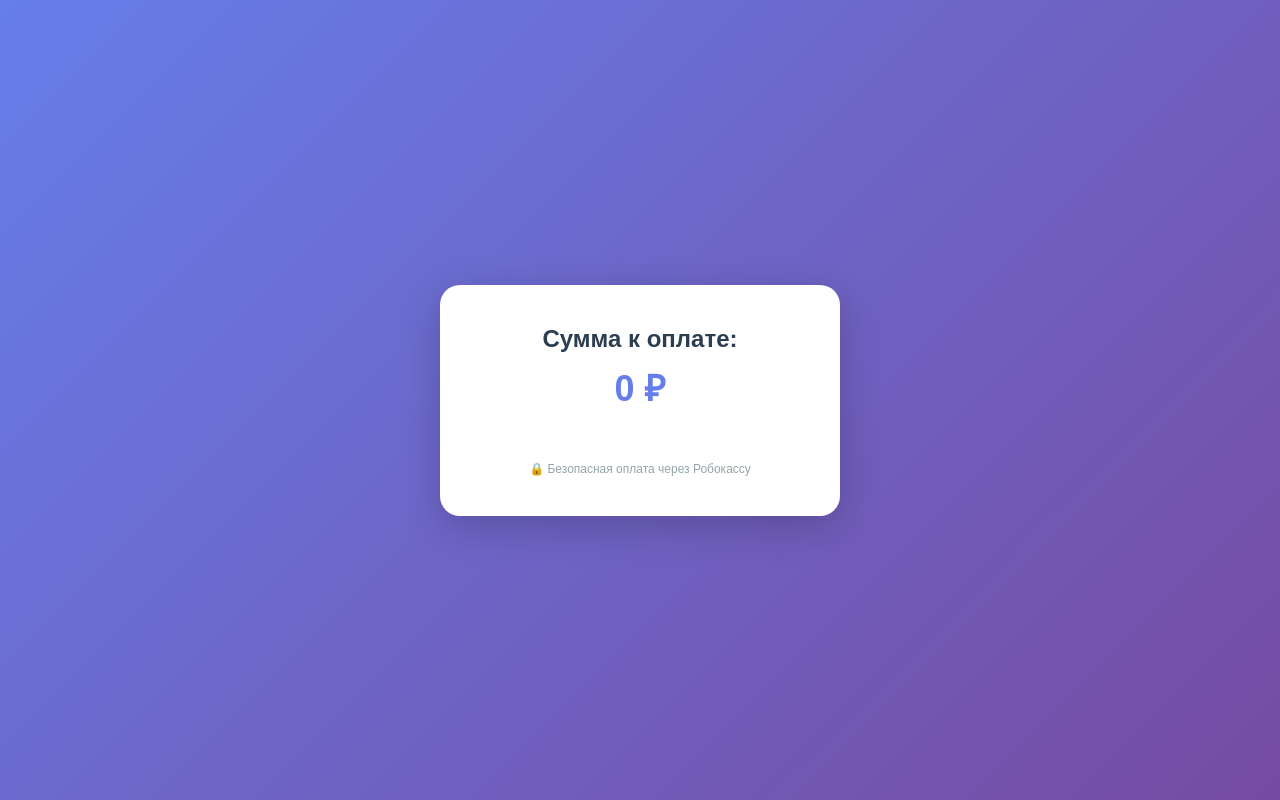
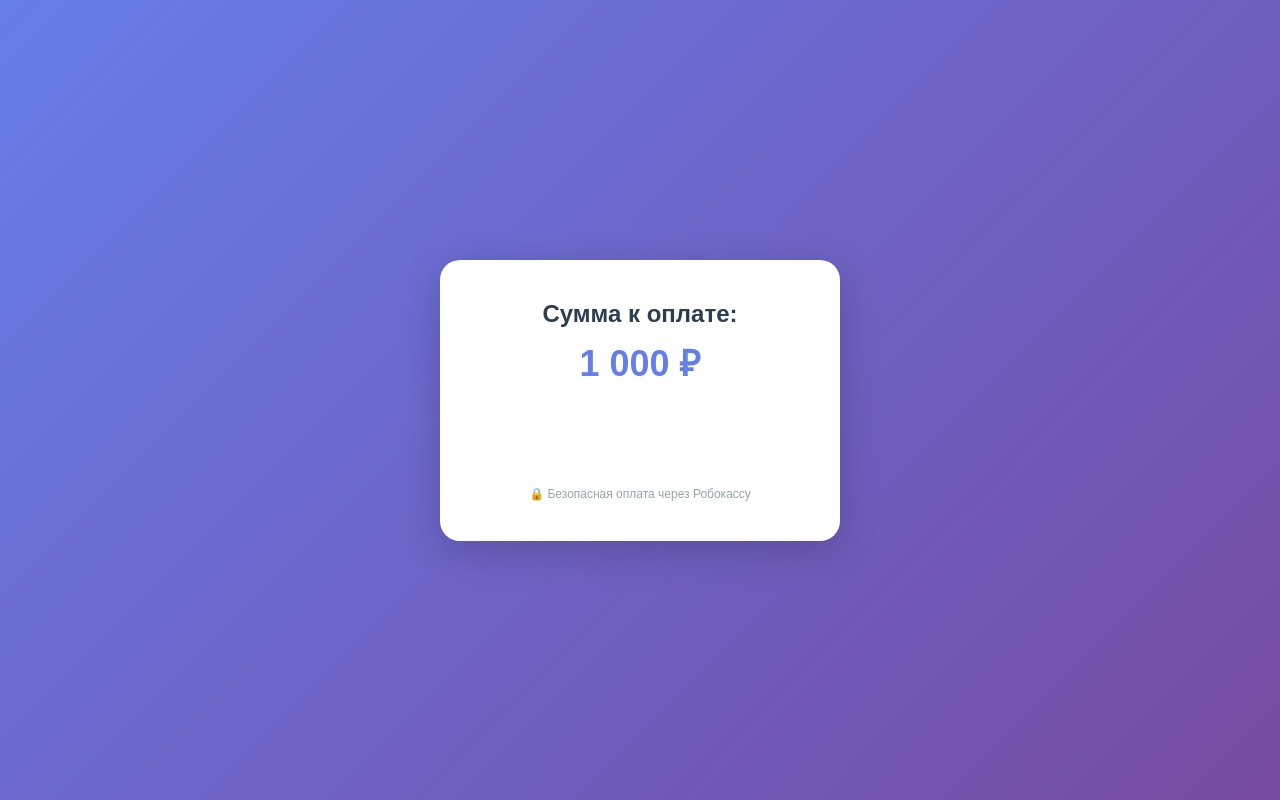
Before and after one commit to dakharitonov-netizen/robokassa-widget, a plain HTML site: page index.html in a window 1280 px wide. Drawn offline with Linux system fonts and the light colour scheme.

Commit message:
Update index.html

```diff
--- a/index.html
+++ b/index.html
@@ -43,6 +43,7 @@
       display: flex;
       justify-content: center;
       margin-bottom: 20px;
+      min-height: 50px;
     }
     .payment-secure {
       font-size: 12px;
@@ -54,24 +55,21 @@
   <div class="payment-box">
     <h1 class="payment-title">Сумма к оплате:</h1>
     <div class="payment-sum" id="sum-display">0 ₽</div>
-    <div class="payment-widget" id="widget-container"></div>
+    <div class="payment-widget" id="widget-container">
+      <script id="robokassa-script" type="text/javascript" src="https://auth.robokassa.ru/Merchant/PaymentForm/FormFLS.js?EncodedInvoiceId=pqpiw016DE-8o-NPWjJTZw&DefaultSum=1000"></script>
+    </div>
     <p class="payment-secure">🔒 Безопасная оплата через Робокассу</p>
   </div>
 
   <script>
     var urlParams = new URLSearchParams(window.location.search);
-    var sum = parseInt(urlParams.get('sum')) || 0;
+    var sum = parseInt(urlParams.get('sum')) || 1000;
 
-    // Показываем сумму
-    var sumDisplay = document.getElementById('sum-display');
-    sumDisplay.textContent = sum.toLocaleString('ru-RU') + ' ₽';
+    document.getElementById('sum-display').textContent = sum.toLocaleString('ru-RU') + ' ₽';
 
-    // Загружаем виджет Робокассы
-    if (sum > 0) {
-      var container = document.getElementById('widget-container');
-      var script = document.createElement('script');
-      script.src = 'https://auth.robokassa.ru/Merchant/PaymentForm/FormFLS.js?EncodedInvoiceId=pqpiw016DE-8o-NPWjJTZw&DefaultSum=' + sum;
-      container.appendChild(script);
+    var oldScript = document.getElementById('robokassa-script');
+    if (oldScript) {
+      oldScript.src = 'https://auth.robokassa.ru/Merchant/PaymentForm/FormFLS.js?EncodedInvoiceId=pqpiw016DE-8o-NPWjJTZw&DefaultSum=' + sum;
     }
   </script>
 </body>
```
